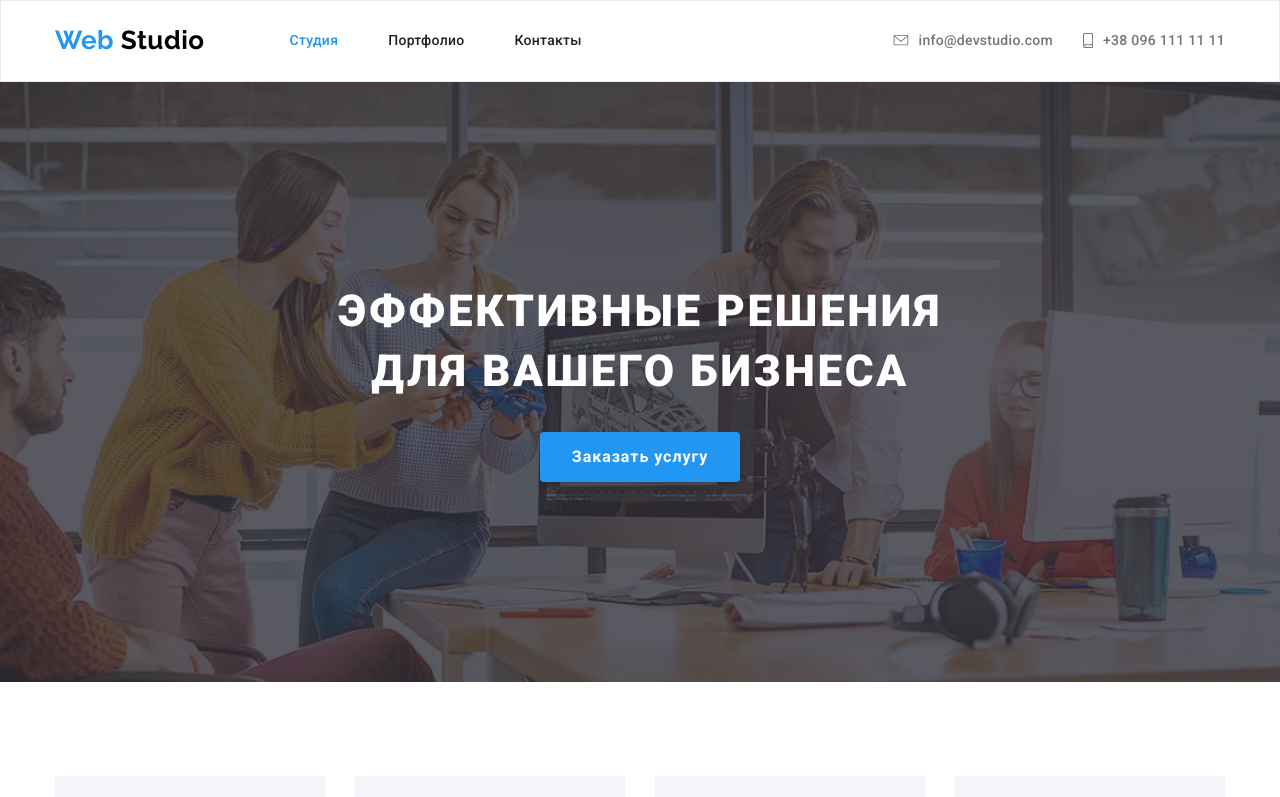
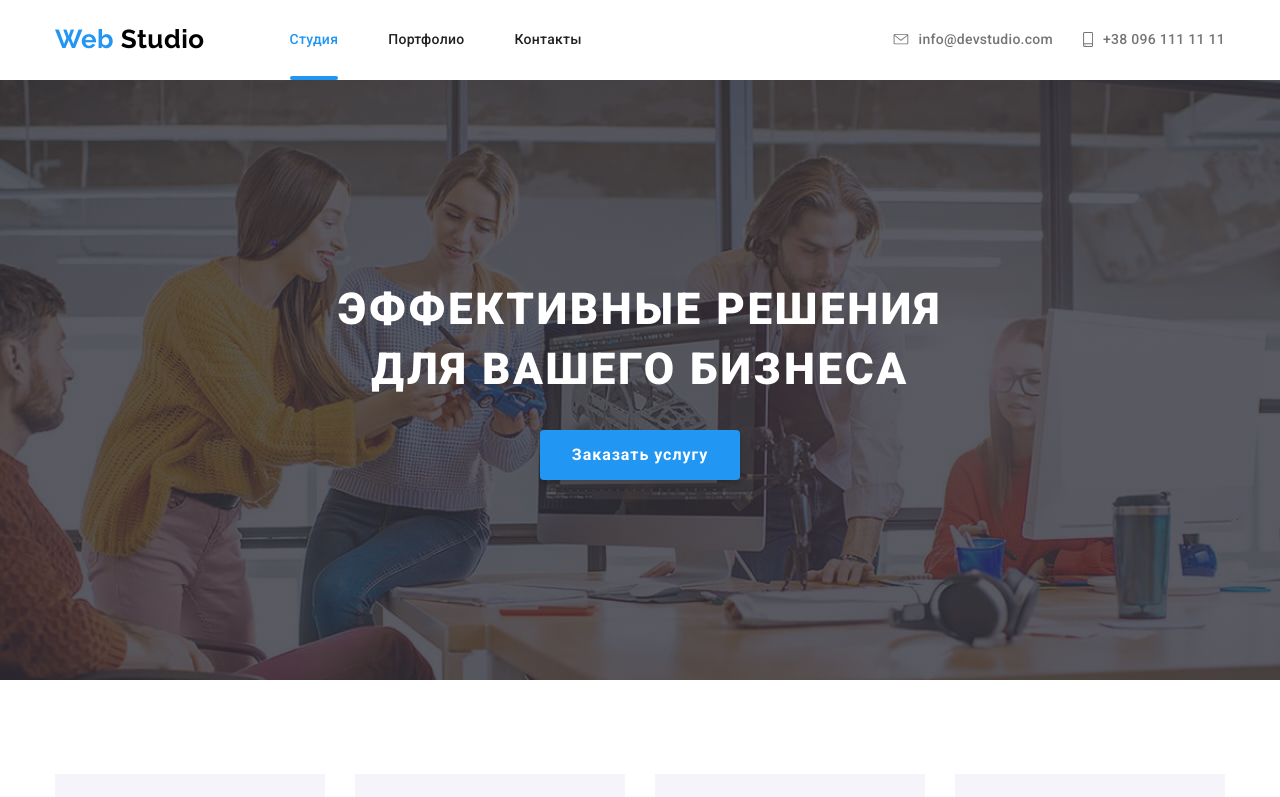
Before and after one commit to Yevheniia30/goit-markup-hw-05, a plain HTML site: page index.html in a window 1280 px wide. Shown: the top 797 px of the page. Drawn offline with Linux system fonts and the light colour scheme.

Commit message:
adds after (blue strip) for current page

```diff
--- a/css/style.css
+++ b/css/style.css
@@ -36,7 +36,9 @@ html {
   /* margin: 0;
   padding: 0;*/
 }
-
+img {
+  display: block;
+}
 body {
   font-family: var(--main-font);
   background-color: var(--clear-white-color);
@@ -80,9 +82,9 @@ img {
 }
 
 /* header css */
-.header {
+/* .header {
   border: 1px solid #ececec;
-}
+}*/
 .webstudio {
   display: block;
   font-family: var(--secondary-font);
@@ -139,6 +141,19 @@ img {
 }
 .site-nav-list .link.current {
   color: var(--accent-color);
+}
+.current {
+  position: relative;
+}
+.current::after {
+  content: '';
+  display: block;
+  width: 100%;
+  height: 4px;
+  background-color: var(--accent-color);
+  position: absolute;
+  bottom: 0px;
+  border-radius: 2px;
 }
 
 /* hero css */
@@ -447,6 +462,7 @@ img {
 .portfolio {
   padding-top: 94px;
   padding-bottom: 94px;
+  border-top: 1px solid #ececec;
 }
 .portfolio-projects {
   flex-wrap: wrap;
```
